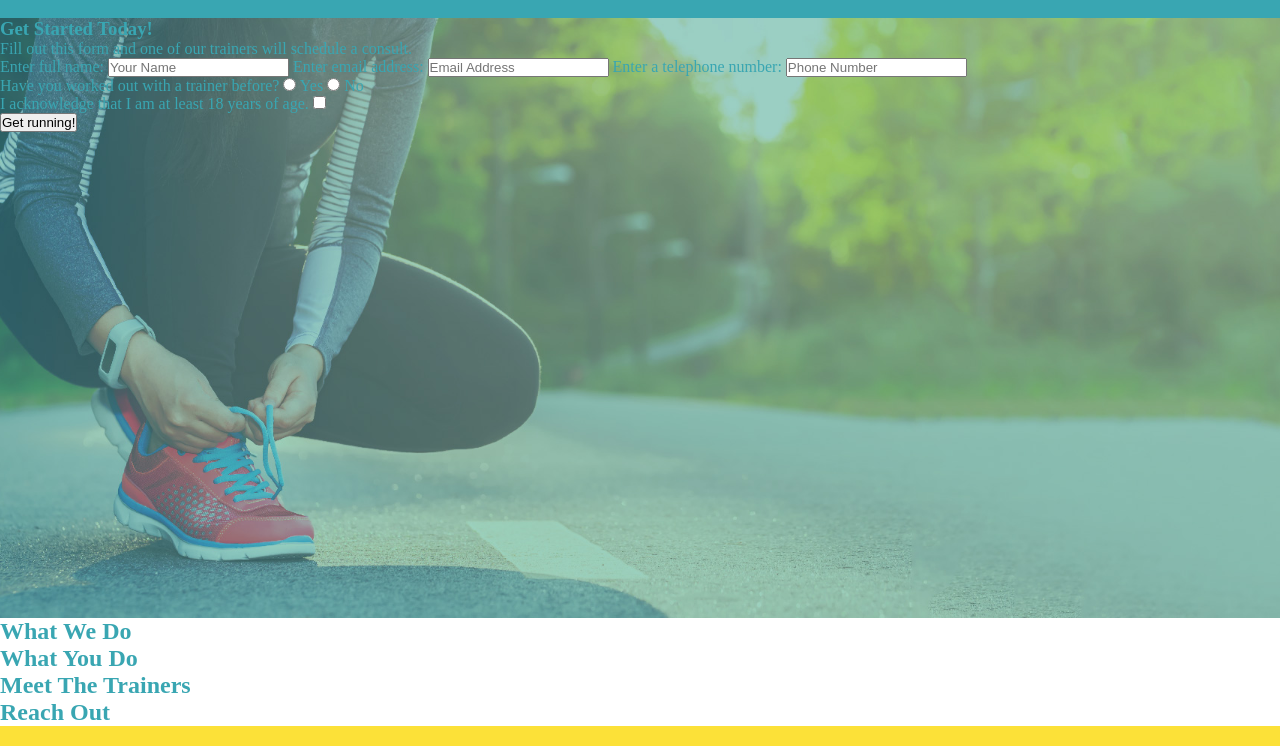
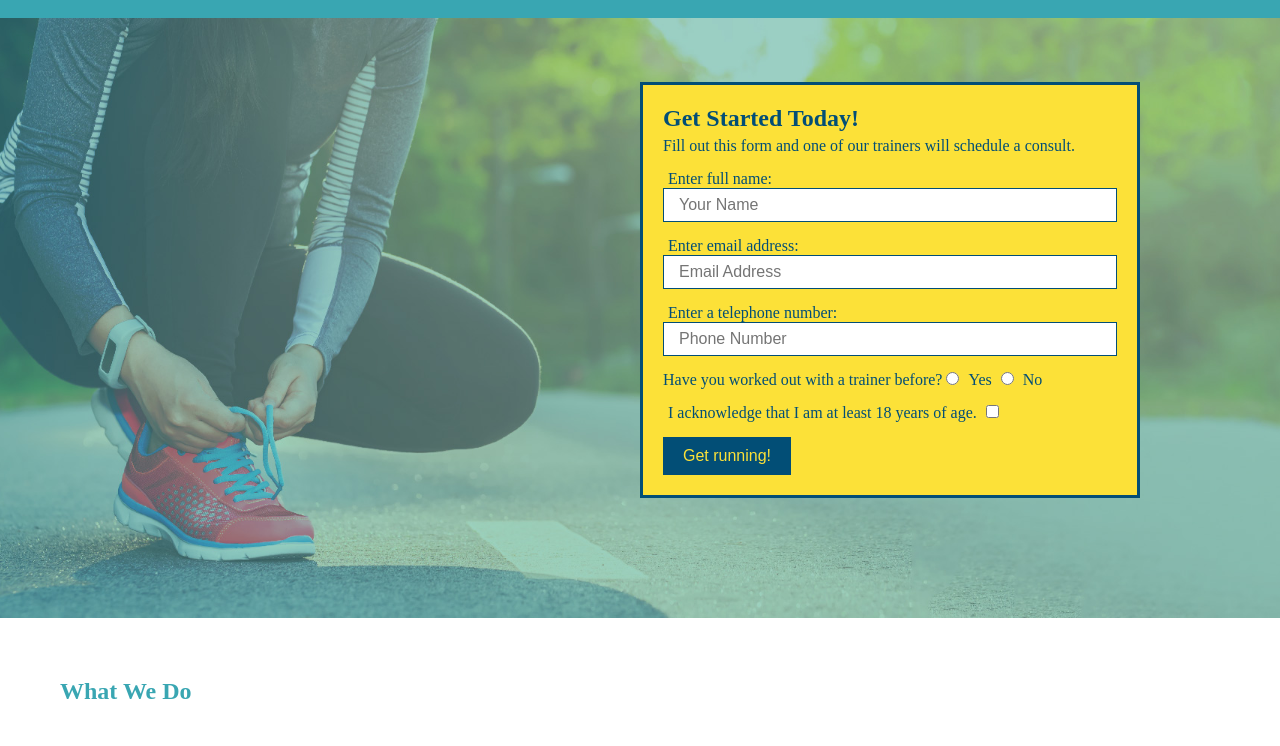
Before and after one commit to rjointer2/wk1, a plain HTML site: page index.html in a window 1280 px wide. Shown: the part 54-800 px from the top of the page. Drawn offline with Linux system fonts and the light colour scheme.

Commit message:
form finished

```diff
--- a/index.html
+++ b/index.html
@@ -46,16 +46,18 @@
 
     <!-- hero section -->
     <section class="hero">
-        <div>
+        <div class="hero-form">
             <h3>Get Started Today!</h3>
             <p>Fill out this form and one of our trainers will schedule a consult.</p>
             <form>
                 <label for="name">Enter full name:</label>
-            <input type="text" placeholder="Your Name" name="name" id="name" />
+                <input type="text" placeholder="Your Name" name="name" id="name" class="form-input">
+
                 <label for="email">Enter email address:</label>
-            <input type="text" placeholder="Email Address" name="email" id="email" />
+                <input type="text" placeholder="Email Address" name="email" id="email" class="form-input">
+
                 <label for="phone">Enter a telephone number:</label>
-            <input type="text" placeholder="Phone Number" name="phone" id="phone" />
+                <input type="text" placeholder="Phone Number" name="phone" id="phone" class="form-input">
                 <p>
                 Have you worked out with a trainer before?
                 <input type="radio" name="trainer-confirm" id="trainer-yes" />
--- a/style.css
+++ b/style.css
@@ -41,13 +41,71 @@ section {
     color: #39a6b2;
 }
 
+h2 {
+    padding: 60px;
+}
+
+/*
+    hero form selector!
+*/
+
 .hero {
+    padding: 60px;
     background-image: url("/img/01-HTML-Git-CSS_05-Module-Project_lesson-files_1.3_assets_images_hero-bg.jpg");
     height: 600px;
     background-size: cover;
     background-position: center;
+    position: relative;
 }
 
+.hero-form {
+    background-color: #fce138;
+    padding: 20px;
+    width: 500px;
+    color: #024e76;
+    border: solid 3px #024e76;
+    position: absolute;
+    bottom: 120px;
+    right: 140px;
+}
+
+.hero-form p {
+    margin: 5px 0 15px 0;
+}
+
+.hero-form h3 {
+    font-size: 24px;
+    margin: 0;
+}
+
+.hero-form p {
+    margin: 5px 0 15px 0;
+}
+
+.form-input {
+    border: 1px solid #024e76;
+    display: block;
+    padding: 7px 15px;
+    font-size: 16px;
+    color: #024e76;
+    width: 100%;
+    margin-bottom: 15px;
+}
+
+.hero-form label {
+    margin: 0 5px;
+}
+
+.hero-form button {
+    color: #fce138;
+    background-color: #024e76;
+    border: none;
+    padding: 10px 20px;
+    font-size: 16px;
+}
+
+
+/* my foot hurt */
 
 footer {
     background: #fce138;
```
Lines whose indentation alone changed are shown as unchanged.
